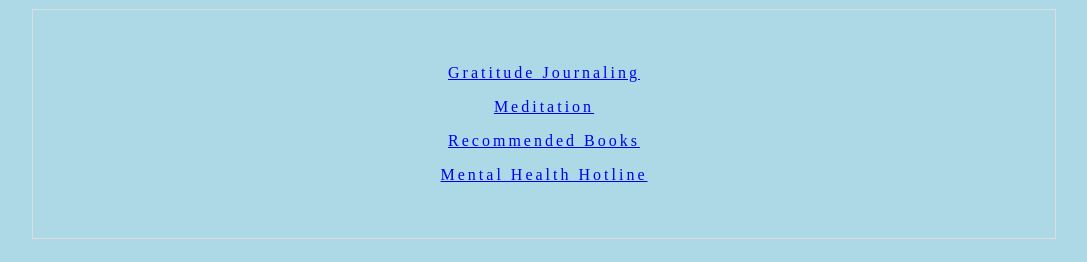
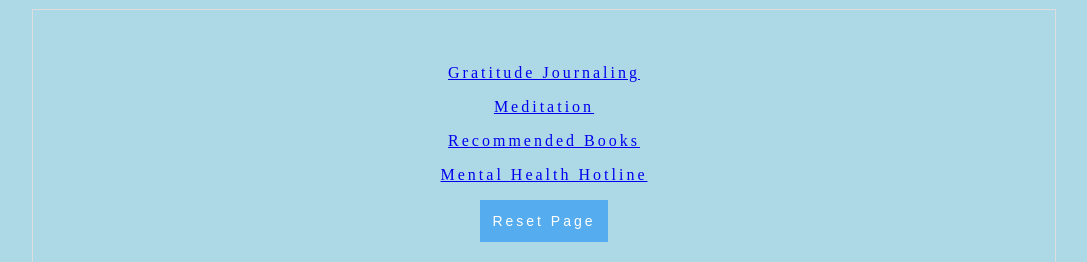
Before and after one commit to jerryliuchu/hackathonHackBetterMV, a Flask app: page /resources in a window 1280 px wide. Shown: the part 17-279 px from the top of the page, without its empty margins (96-1183 px from the left). Run offline with Flask 3, Linux system fonts and the light colour scheme.

Commit message:
Update resources.html

```diff
--- a/templates/resources.html
+++ b/templates/resources.html
@@ -27,6 +27,9 @@
                 <p><a href="https://www.healthline.com/health/mental-health/mental-health-books">Recommended Books</a></p>
                 <p><a href="https://mentalhealthhotline.org/california//">Mental Health Hotline</a></p>
 
+                  <button style="background-color: #55acee; color: white; font-size: 14px; border: 0px solid; padding: 1vmax; letter-spacing: 3px">Reset Page</button>
+
+
             </center>
 
         </form>
```
